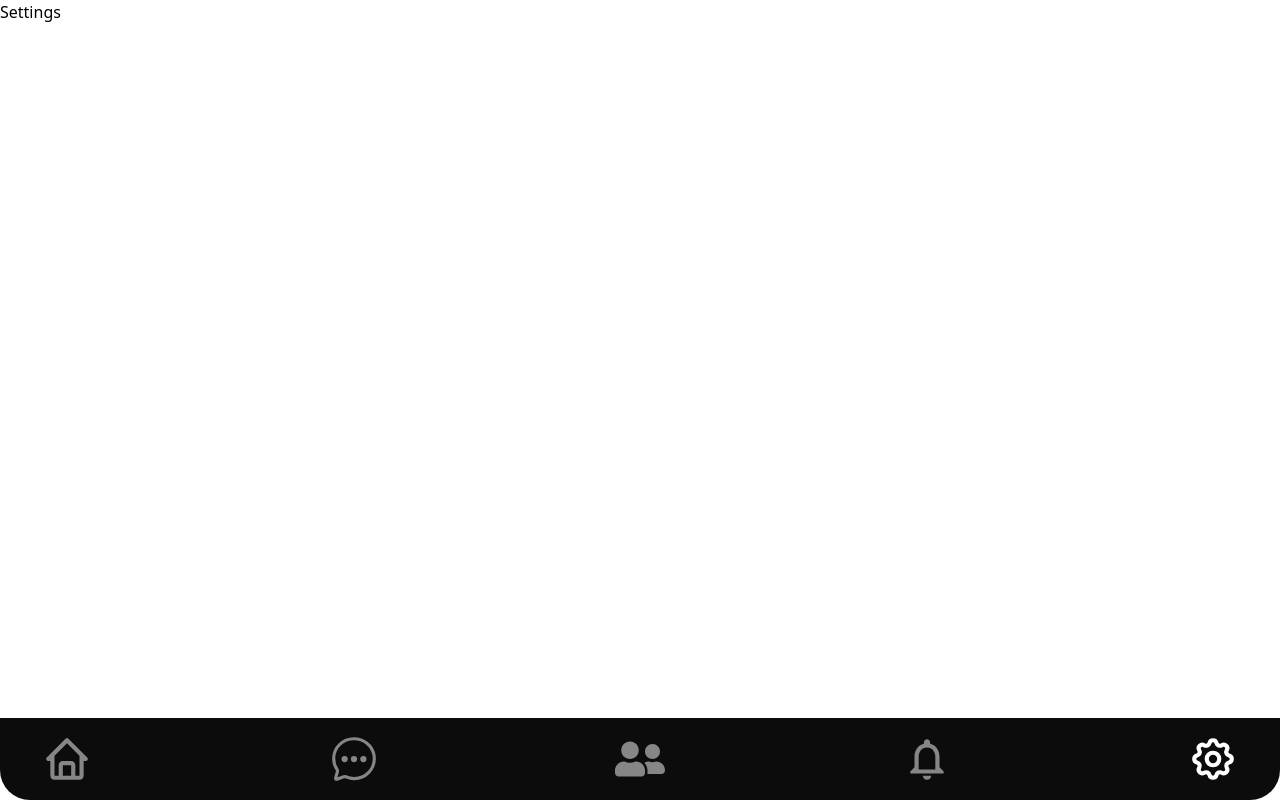
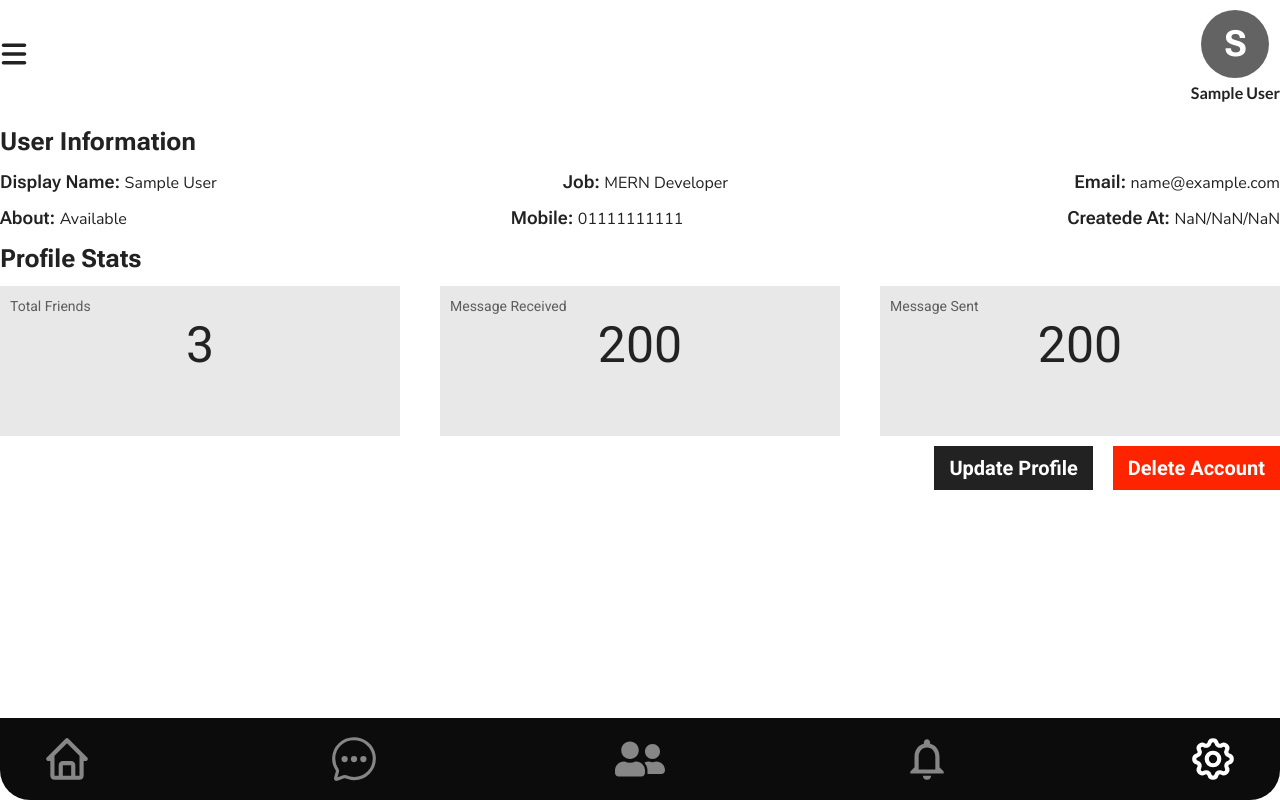
Before and after one commit to km-saifullah/dailytalk, a React (Vite) app: page /settings in a window 1280 px wide. Built offline with nearby package versions, Linux system fonts and the light colour scheme; no server answers; sample sign-in values are in the browser's storage.

Commit message:
settings page added

```diff
--- a/package.json
+++ b/package.json
@@ -18,7 +18,8 @@
     "react-loader-spinner": "^6.1.6",
     "react-redux": "^9.1.0",
     "react-router-dom": "^6.21.3",
-    "react-toastify": "^10.0.4"
+    "react-toastify": "^10.0.4",
+    "recharts": "^2.12.0"
   },
   "devDependencies": {
     "@types/react": "^18.2.43",
--- a/src/components/sidebar/Sidebar.jsx
+++ b/src/components/sidebar/Sidebar.jsx
@@ -1,5 +1,5 @@
 import React, { useState } from "react";
-import { NavLink, useNavigate } from "react-router-dom";
+import { Link, NavLink, useNavigate } from "react-router-dom";
 import { ImBlocked } from "react-icons/im";
 import { AiOutlineHome } from "react-icons/ai";
 import { GiThreeFriends } from "react-icons/gi";
@@ -31,7 +31,9 @@ const Sidebar = ({ handleSidebar }) => {
       <div className="flex justify-between flex-col gap-[40px]">
         <div className="flex items-center justify-between px-[10px] py-[20px] gap-[95px] h-[10vh]">
           <div>
-            <h3 className="font-bold font-roboto text-[16px]">DailyTalk</h3>
+            <h3 className="font-bold font-roboto text-[16px]">
+              <Link to="/home">DailyTalk</Link>
+            </h3>
           </div>
           <div>
             <button className="font-roboto text-[26px]" onClick={handleSidebar}>
--- a/src/pages/home/Home.jsx
+++ b/src/pages/home/Home.jsx
@@ -7,7 +7,7 @@ import Chats from "../../components/chats/Chats";
 import Users from "../../components/users/Users";
 import Sidebar from "../../components/sidebar/Sidebar";
 import { useSelector } from "react-redux";
-import { redirect, useNavigate } from "react-router-dom";
+import { Link, redirect, useNavigate } from "react-router-dom";
 
 const Home = () => {
   const data = useSelector((state) => state.loginuserdata.value);
@@ -48,9 +48,11 @@ const Home = () => {
                   // imgSrc={data && data.photoURL}
                   altText="display image"
                 /> */}
-                <h1 className="text-white text-4xl font-robotoFlex font-bold uppercase">
-                  {data && data.displayName[0]}
-                </h1>
+                <Link to="/settings">
+                  <h1 className="text-white text-4xl font-robotoFlex font-bold uppercase">
+                    {data && data.displayName[0]}
+                  </h1>
+                </Link>
               </figure>
             </div>
             <h4 className="text-base font-bold font-lato leading-[140%] text-primary">
--- a/src/pages/settings/Settings.jsx
+++ b/src/pages/settings/Settings.jsx
@@ -1,7 +1,150 @@
-import React from "react";
+import React, { useEffect, useState } from "react";
+import { FaBars } from "react-icons/fa6";
+import { Link } from "react-router-dom";
+import Sidebar from "../../components/sidebar/Sidebar";
+import { useSelector } from "react-redux";
 
 const Settings = () => {
-  return <div>Settings</div>;
+  const data = useSelector((state) => state.loginuserdata.value);
+  let createdAt = data.createdAt;
+  let date = new Date(parseInt(createdAt));
+  const [isOpen, setIsOpen] = useState(false);
+
+  // sidebar open close functionality
+  const handleSidebar = () => {
+    setIsOpen(!isOpen);
+  };
+
+  // fetch data from the db
+  // useEffect(() => {}, []);
+  return (
+    <section className="pt-[10px]">
+      <div className="container mx-auto">
+        <header className="flex items-center justify-between pb-[20px] relative">
+          {isOpen && <Sidebar handleSidebar={handleSidebar} />}
+          <div className="text-primary cursor-pointer">
+            <button onClick={handleSidebar}>
+              <FaBars className="w-[28px] h-[28px]" />
+            </button>
+          </div>
+          <div className="flex items-center justify-center flex-col gap-y-1">
+            <div className="w-[68px] h-[68px] rounded-full bg-textColor flex items-center justify-center">
+              <figure className="">
+                <Link to="/settings">
+                  <h1 className="text-white text-4xl font-robotoFlex font-bold uppercase">
+                    {data && data.displayName[0]}
+                  </h1>
+                </Link>
+              </figure>
+            </div>
+            <h4 className="text-base font-bold font-lato leading-[140%] text-primary">
+              {data && data.displayName}
+            </h4>
+          </div>
+        </header>
+        <div className="">
+          <div className="">
+            <h2 className="font-bold text-[25px] font-robotoFlex leading-[140%] text-primary pb-[10px]">
+              User Information
+            </h2>
+            <div className="flex items-center justify-between">
+              <div>
+                <h3 className="font-robotoFlex text-[18px] font-semibold leading-[140%] text-primary">
+                  Display Name:{" "}
+                  <span className="font-nunito font-normal text-base">
+                    {data && data.displayName}
+                  </span>
+                </h3>
+              </div>
+              <div>
+                <h3 className="font-robotoFlex text-[18px] font-semibold leading-[140%] text-primary">
+                  Job:{" "}
+                  <span className="font-nunito font-normal text-base">
+                    MERN Developer
+                  </span>
+                </h3>
+              </div>
+              <div>
+                <h3 className="font-robotoFlex text-[18px] font-semibold leading-[140%] text-primary">
+                  Email:{" "}
+                  <span className="font-nunito font-normal text-base">
+                    {data && data.email}
+                  </span>
+                </h3>
+              </div>
+            </div>
+            <div className="flex items-center justify-between pt-[10px]">
+              <div>
+                <h3 className="font-robotoFlex text-[18px] font-semibold leading-[140%] text-primary">
+                  About:{" "}
+                  <span className="font-nunito font-normal text-base">
+                    Available
+                  </span>
+                </h3>
+              </div>
+              <div>
+                <h3 className="font-robotoFlex text-[18px] font-semibold leading-[140%] text-primary">
+                  Mobile:{" "}
+                  <span className="font-nunito font-normal text-base">
+                    01111111111
+                  </span>
+                </h3>
+              </div>
+              <div>
+                <h3 className="font-robotoFlex text-[18px] font-semibold leading-[140%] text-primary">
+                  Createde At:{" "}
+                  <span className="font-nunito font-normal text-base">
+                    {`${date.getDate()}/${
+                      date.getMonth() + 1
+                    }/${date.getFullYear()}`}
+                  </span>
+                </h3>
+              </div>
+            </div>
+          </div>
+          <div className="pt-[10px]">
+            <h2 className="font-bold text-[25px] font-robotoFlex leading-[140%] text-primary pb-[10px]">
+              Profile Stats
+            </h2>
+            <div className="flex items-center justify-between">
+              <div className="w-[400px] h-[150px] bg-statBg px-[10px] py-[12px]">
+                <h5 className="text-textColor font-normal text-[14px] font-roboto leading-[120%]">
+                  Total Friends
+                </h5>
+                <h2 className="font-roboto font-normal text-[50px] leading-[120%] text-primary text-center">
+                  3
+                </h2>
+              </div>
+              <div className="w-[400px] h-[150px] bg-statBg px-[10px] py-[12px]">
+                <h5 className="text-textColor font-normal text-[14px] font-roboto leading-[120%]">
+                  Message Received
+                </h5>
+                <h2 className="font-roboto font-normal text-[50px] leading-[120%] text-primary text-center">
+                  200
+                </h2>
+              </div>
+              <div className="w-[400px] h-[150px] bg-statBg px-[10px] py-[12px]">
+                <h5 className="text-textColor font-normal text-[14px] font-roboto leading-[120%]">
+                  Message Sent
+                </h5>
+                <h2 className="font-roboto font-normal text-[50px] leading-[120%] text-primary text-center">
+                  200
+                </h2>
+              </div>
+            </div>
+          </div>
+          <div className="flex items-end justify-end gap-x-[20px] pt-[10px]">
+            <button className="bg-primary text-white font-bold font-roboto text-[20px] leading-[140%] px-[15px] py-2">
+              Update Profile
+            </button>
+            <button className="bg-[#FF2400] text-white font-bold font-roboto text-[20px] leading-[140%] px-[15px] py-2">
+              Delete Account
+            </button>
+          </div>
+        </div>
+      </div>
+    </section>
+  );
 };
 
 export default Settings;
--- a/tailwind.config.js
+++ b/tailwind.config.js
@@ -11,6 +11,7 @@ export default {
         primary: "#222222",
         textColor: "rgba(34, 34, 34, 0.7)",
         secondary: "rgba(34, 34, 34, 0.5)",
+        statBg: "rgba(34, 34, 34, 0.1)",
         navbar: "#0C0C0C",
       },
       fontFamily: {
```
Also changed, not shown: 1 other file (tests, documents, lock files or other folders).
